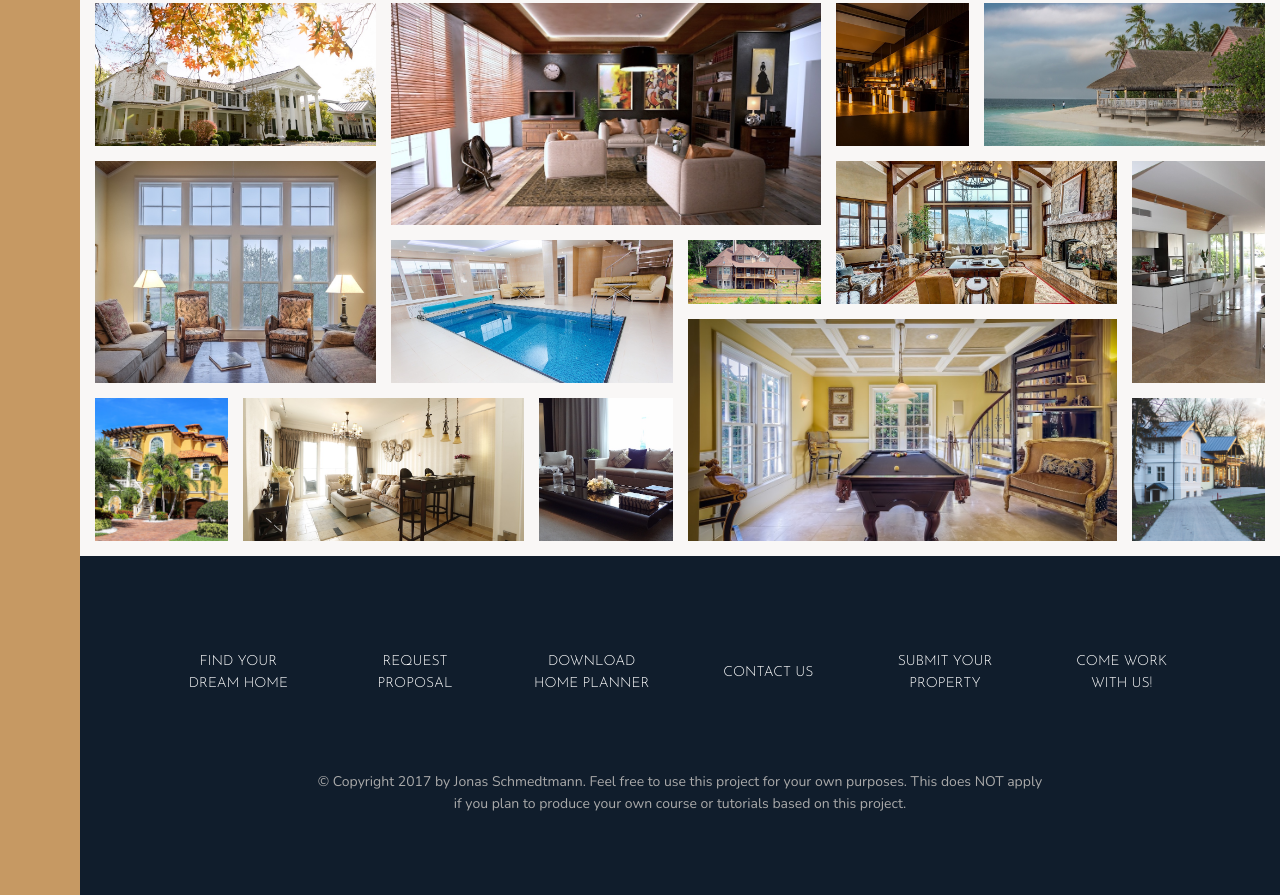
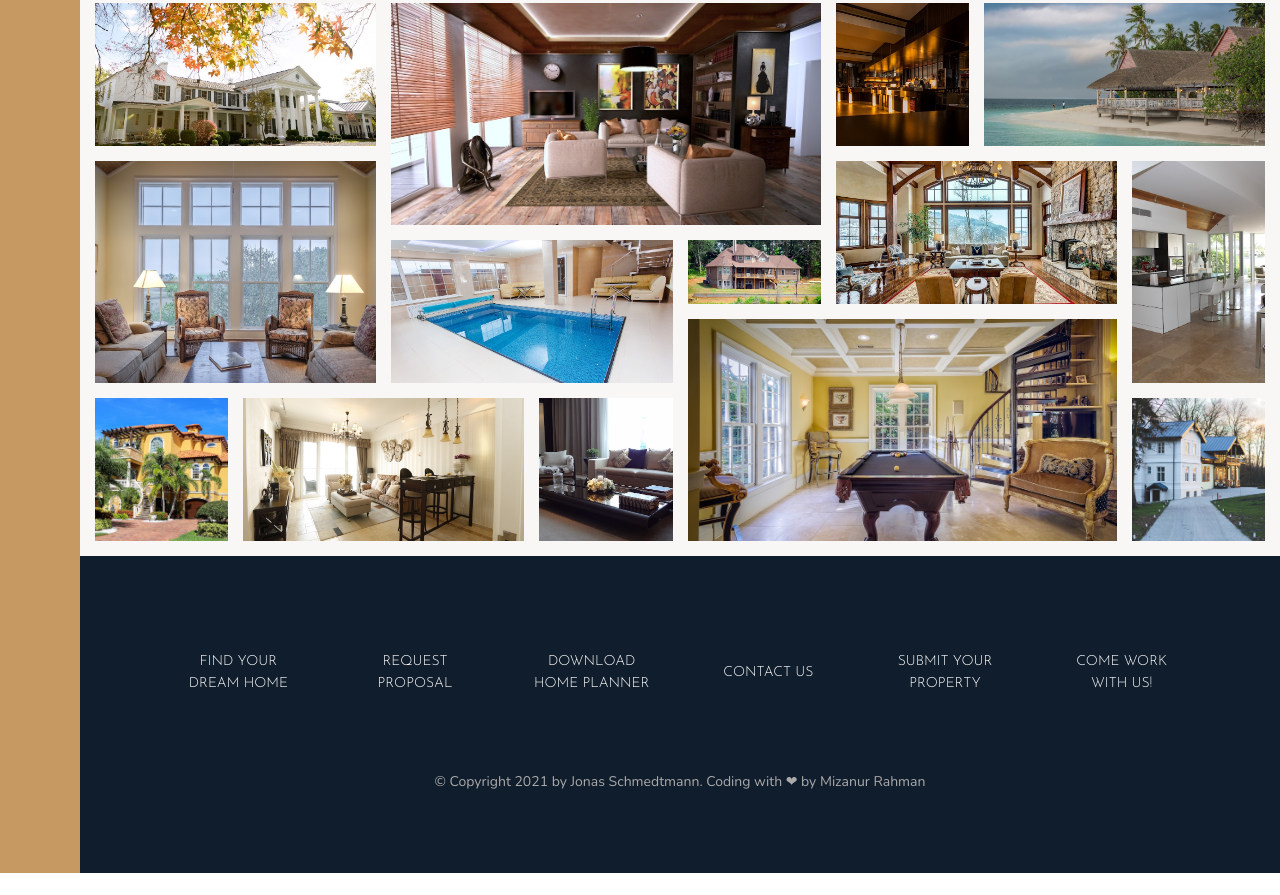
Before and after one commit to mizanmahi/grid-project, a website: page index.html in a window 1280 px wide. Shown: the part 3187-4082 px from the top of the page. After the commit the page ends 4060 px from the top, so only its background shows below. Drawn offline with nearby package versions, Linux system fonts and the light colour scheme.

Commit message:
fix: footer

```diff
--- a/index.html
+++ b/index.html
@@ -490,9 +490,7 @@
             </li>
          </ul>
          <p class="copyright">
-            &copy; Copyright 2017 by Jonas Schmedtmann. Feel free to use this
-            project for your own purposes. This does NOT apply if you plan to
-            produce your own course or tutorials based on this project.
+            &copy; Copyright 2021 by Jonas Schmedtmann. Coding with ❤ by Mizanur Rahman
          </p>
       </footer>
    </body>
```
